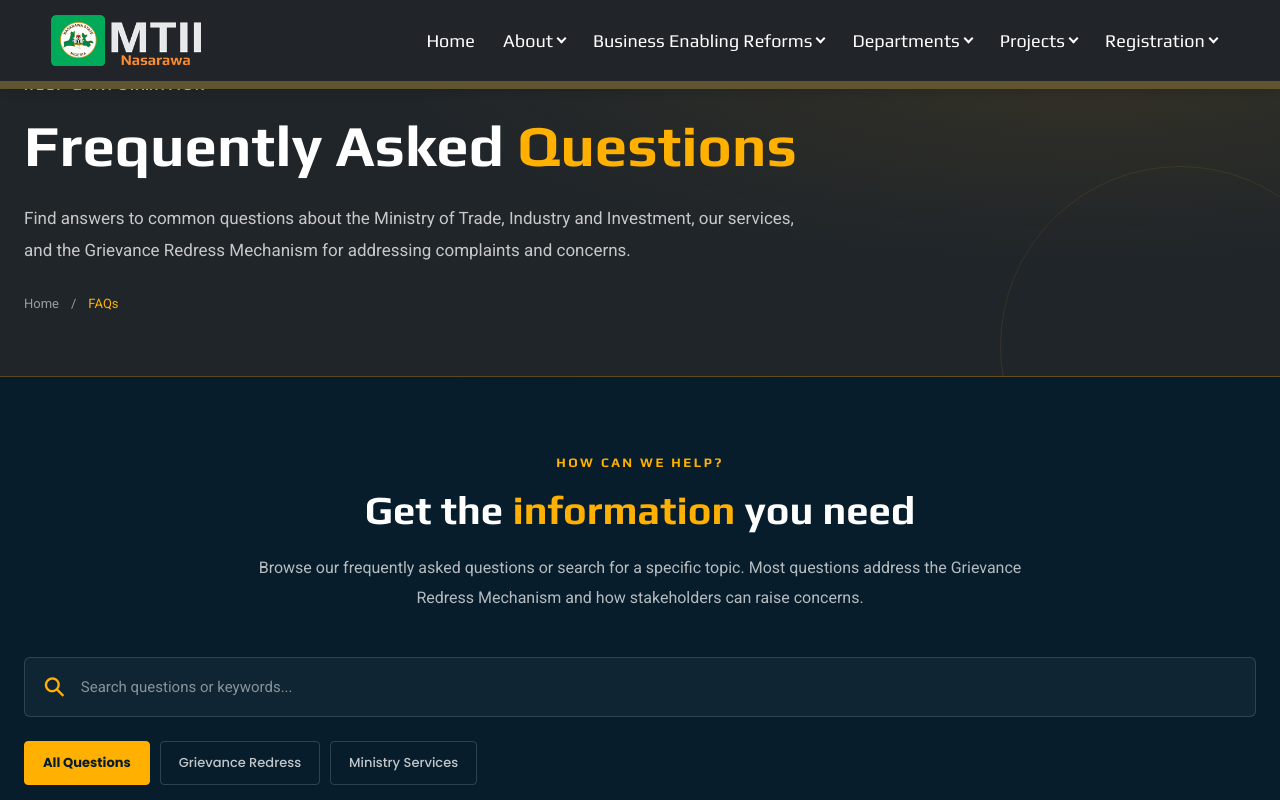
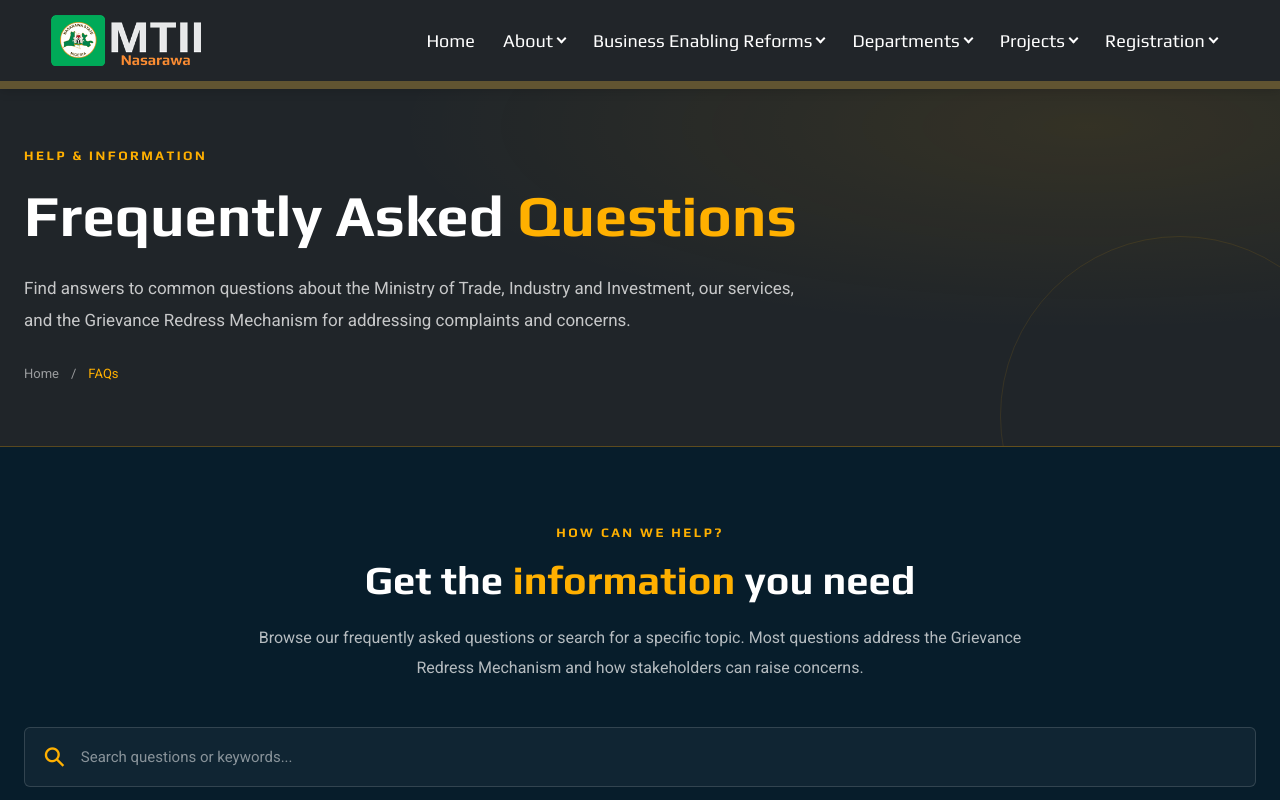
Before and after one commit to kminchakpu/nasarawa_mtii, a Next.js app: page /faqs in a window 1280 px wide. Shown: the top 800 px of the page. Built offline with nearby package versions, Linux system fonts and the light colour scheme.

Commit message:
Update Website

```diff
--- a/src/app/business-enabling-reforms/grievance-redress/page.tsx
+++ b/src/app/business-enabling-reforms/grievance-redress/page.tsx
@@ -302,7 +302,7 @@ export default function GrievanceRedressPage() {
               </Link>
 
               <Link
-                href="/business-enabling-reforms/faqs"
+                href="/faqs"
                 className={styles.resourceButton}
               >
                 <span>View FAQs</span>
--- a/src/app/faqs/FAQsPage.module.css
+++ b/src/app/faqs/FAQsPage.module.css
@@ -15,6 +15,7 @@
 /* Page title */
 .pageTitle {
   position: relative;
+  margin-top: 70px;
   padding: 75px 0 65px;
   overflow: hidden;
   background:
```
